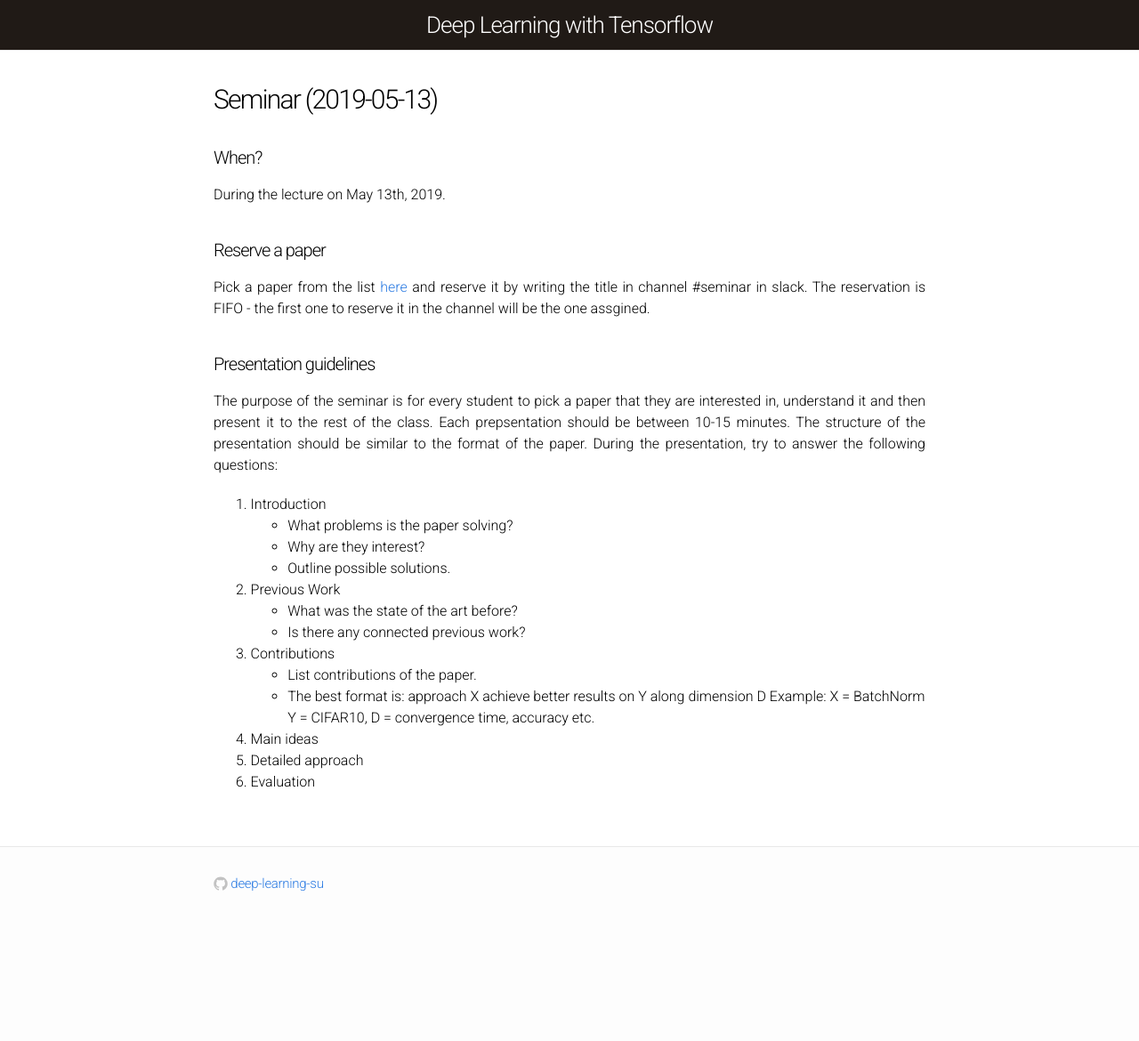
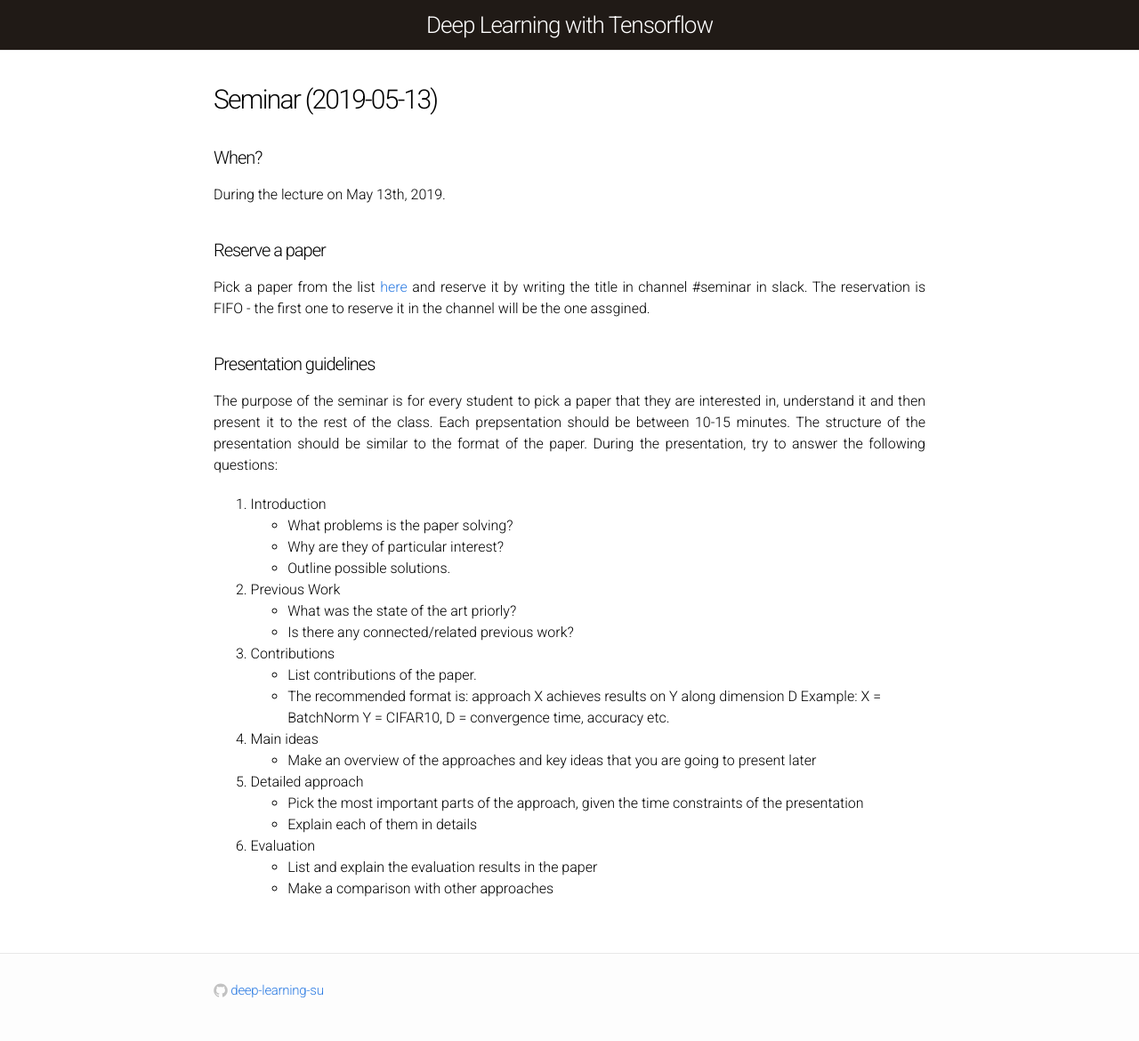
Before and after one commit to deep-learning-su/deep-learning-su.github.io, a Jekyll site: the page built from seminar.md, in a window 1280 px wide. Shown: the whole page at 89% size. Built offline with Jekyll 4.4.1, drawn with Linux system fonts in a browser that asks for light colours; before the commit the page ends 1050 px from its top, so only the background shows below that.

Commit message:
Updated seminar presentation instructions

```diff
--- a/seminar.md
+++ b/seminar.md
@@ -22,18 +22,25 @@
 
 1. Introduction
 - What problems is the paper solving?
-- Why are they interest?
+- Why are they of particular interest?
 - Outline possible solutions.
 
 2. Previous Work
-- What was the state of the art before?
-- Is there any connected previous work?
+- What was the state of the art priorly?
+- Is there any connected/related previous work?
 
 3. Contributions
 - List contributions of the paper.
-- The best format is: approach X achieve better results on Y along dimension D
+- The recommended format is: approach X achieves results on Y along dimension D
   Example: X = BatchNorm Y = CIFAR10, D = convergence time, accuracy etc.
 
 4. Main ideas
+- Make an overview of the approaches and key ideas that you are going to present later
+
 5. Detailed approach
+- Pick the most important parts of the approach, given the time constraints of the presentation
+- Explain each of them in details
+
 6. Evaluation
+- List and explain the evaluation results in the paper
+- Make a comparison with other approaches
```
